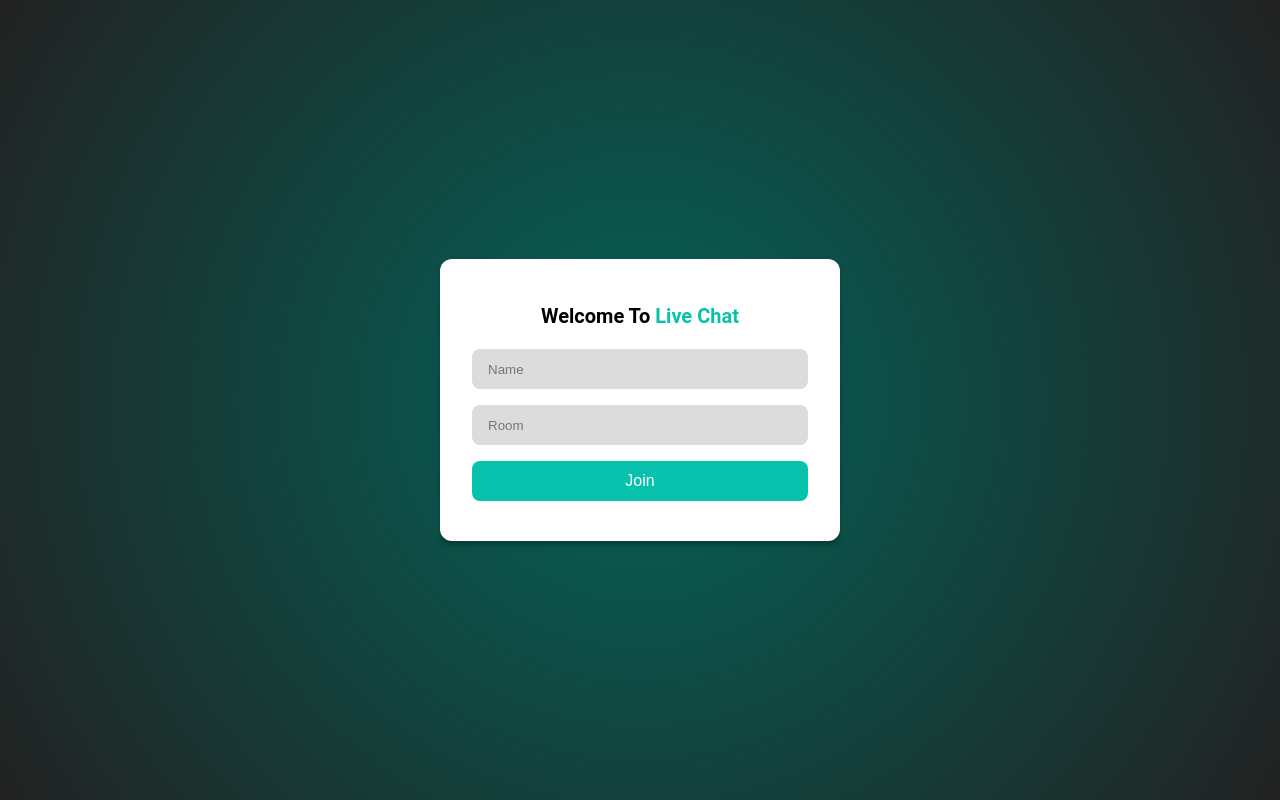
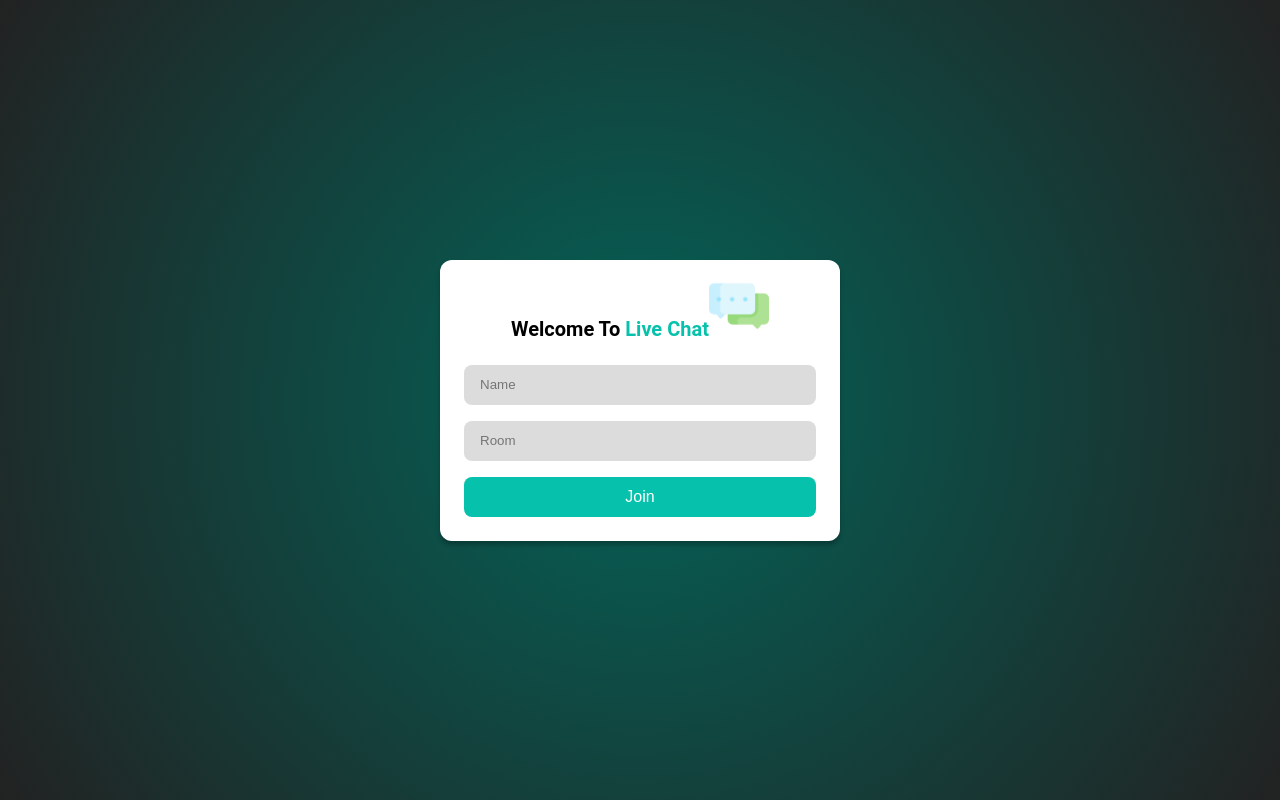
Before and after one commit to michellechens/chat-app-frontend, a React (Create React App) app: page / in a window 1280 px wide. Built offline with nearby package versions, Linux system fonts and the light colour scheme.

Commit message:
Add chatbox image in header of page join and chat

```diff
--- a/src/components/chat/Chat.js
+++ b/src/components/chat/Chat.js
@@ -4,6 +4,7 @@ import io from 'socket.io-client';
 import InfoBar from '../infoBar/InfoBar';
 import Input from '../input/Input';
 import Messages from '../messages/Messages';
+import chatboxIcon from '../../icons/chatboxIcon.png';
 import './Chat.scss';
 
 let socket;
@@ -62,7 +63,15 @@ const Chat = ({ location }) => {
 
     return (
         <div className="chat-outer">
-            <h1>Live Chat</h1>
+            <h1>
+                Live Chat
+                <img
+                    src={chatboxIcon}
+                    alt="chatboxImg"
+                    width={60}
+                    height={60}
+                />
+            </h1>
             <div className="chat-inner">
                 <InfoBar room={room} />
                 <Messages
--- a/src/components/chat/Chat.scss
+++ b/src/components/chat/Chat.scss
@@ -9,6 +9,9 @@
 
     h1 {
         color: var(--green);
+        img {
+            margin: 0 0.5rem;
+        }
     }
 }
 
--- a/src/components/join/Join.js
+++ b/src/components/join/Join.js
@@ -1,5 +1,6 @@
 import React, { useState } from 'react';
 import { Link } from 'react-router-dom';
+import chatboxIcon from '../../icons/chatboxIcon.png';
 import './Join.scss';
 
 const Join = () => {
@@ -27,6 +28,12 @@ const Join = () => {
             <div className="join-inner">
                 <h1>
                     Welcome To <b>Live Chat</b>
+                    <img
+                        src={chatboxIcon}
+                        alt="chatboxImg"
+                        width={60}
+                        height={60}
+                    />
                 </h1>
                 <div>
                     <input
--- a/src/components/join/Join.scss
+++ b/src/components/join/Join.scss
@@ -12,13 +12,14 @@
     width: 50%;
     min-width: 300px;
     max-width: 400px;
-    padding: 2rem;
+    padding: 1rem 1.5rem;
     flex-shrink: 0;
     border-radius: 12px;
     background: var(--white);
     box-shadow: 0px 4px 4px 0px rgba(0, 0, 0, 0.25);
 
     h1 {
+        margin: 0 0 1rem 0;
         white-space: nowrap;
         font-size: 20px;
         color: var(--black);
```
Also changed, not shown: src/components/infoBar/InfoBar.js (+11 -2 lines), src/icons/chatboxIcon.png (added).
